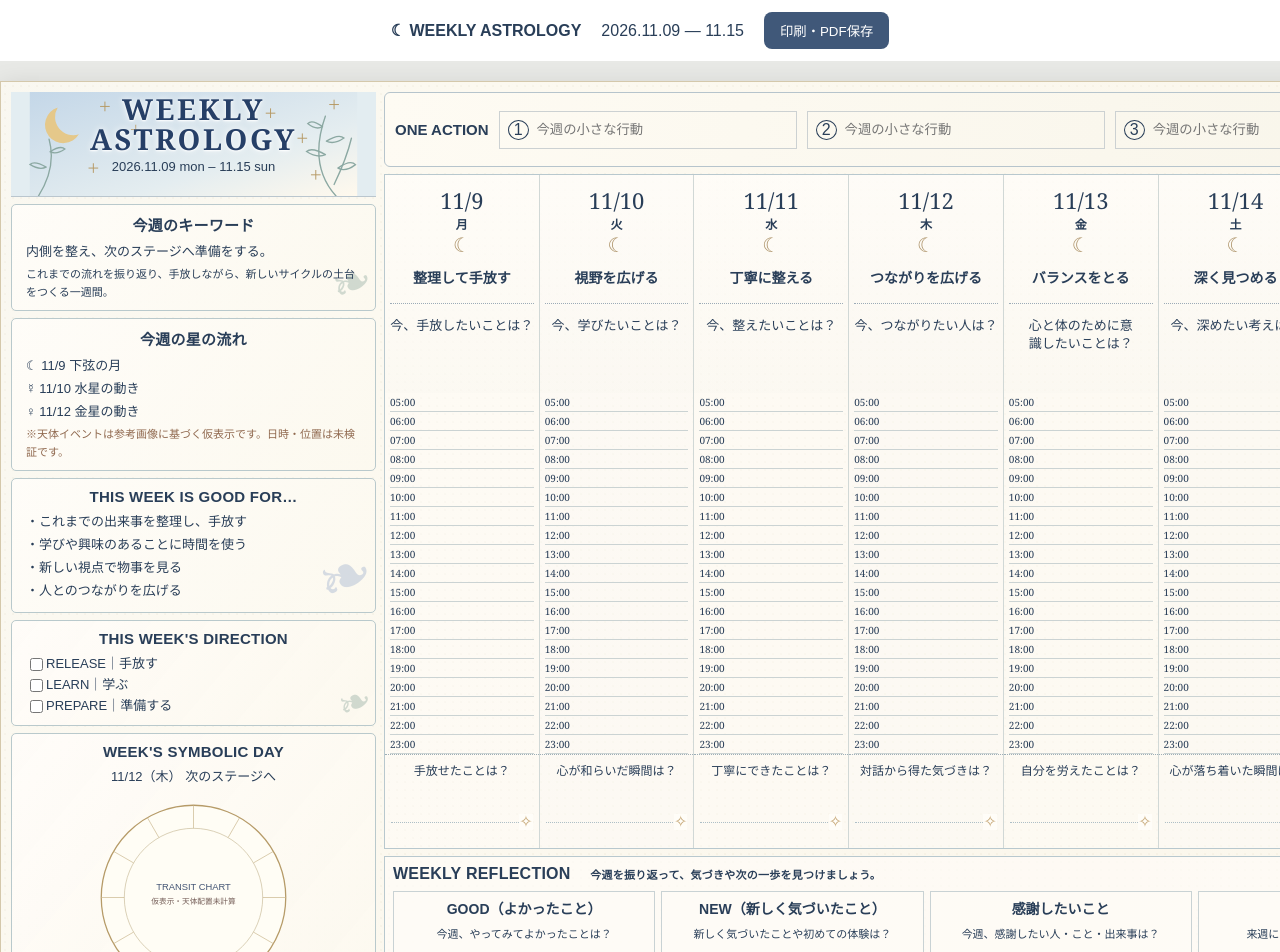
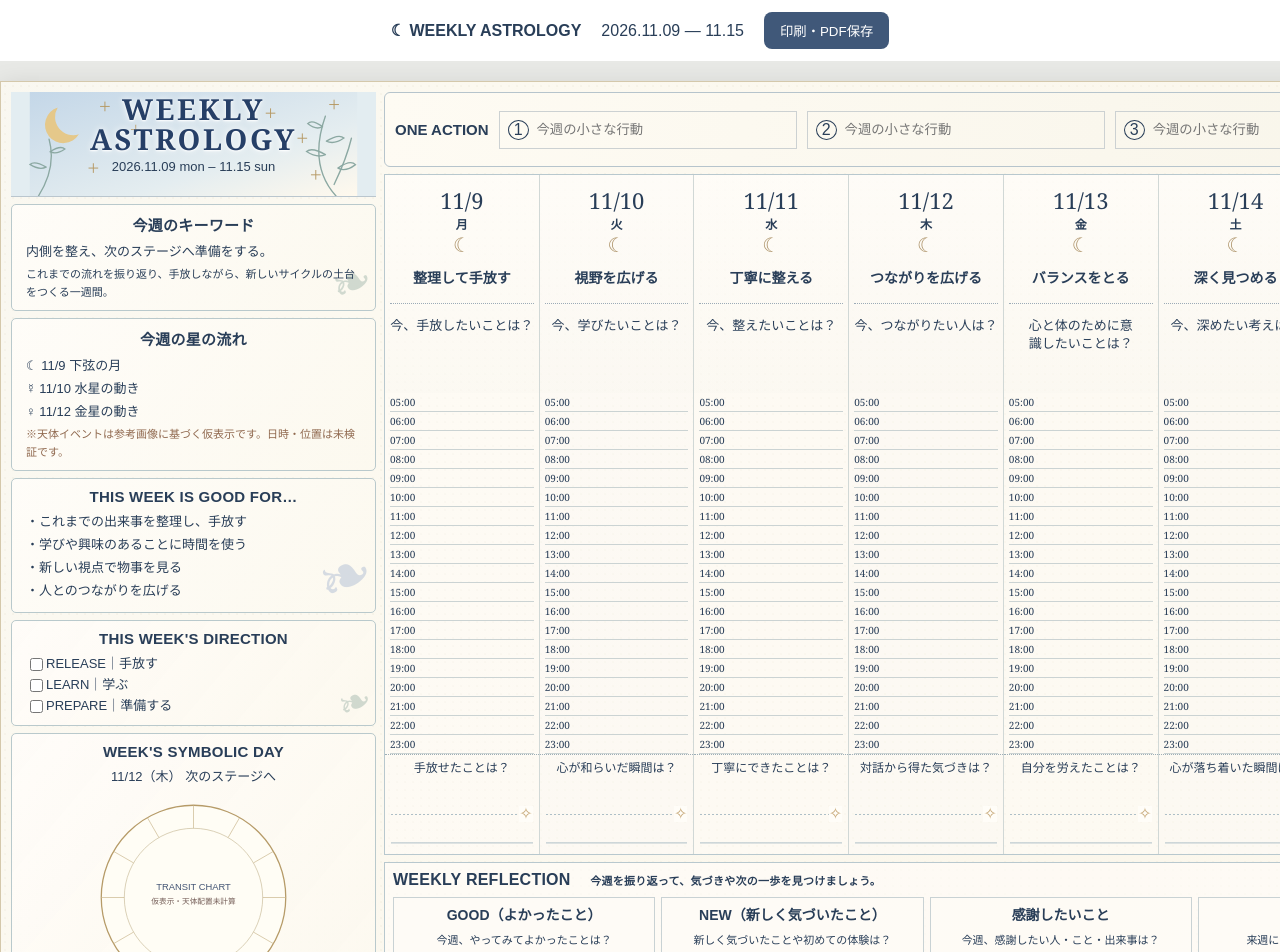
Before and after one commit to samansa3484-jpg/weekly-astrogy, a React (Vite) app: page / in a window 1280 px wide. Shown: the top 952 px of the page. Built offline with nearby package versions, Linux system fonts and the light colour scheme; a web font is replaced by a local one.

Commit message:
Place every evening star at right edge and raise writing rule for two lines

```diff
--- a/src/style.css
+++ b/src/style.css
@@ -303,3 +303,53 @@ aside section::after { content:none !important; display:none !important; }
   .night-question { font-size:12px; flex-basis:38px; }
   .night-writing textarea { font-size:12px; line-height:23px; }
 }
+
+/* Consistent two-line evening journal: rules above and below the second row.
+   All seven gold stars sit at the RIGHT end of the upper writing rule. */
+.night { height:100px; min-height:100px; padding:6px 6px 5px; }
+.night-question {
+  flex:0 0 27px;
+  min-height:27px;
+  max-height:27px;
+  font-size:12px;
+  line-height:1.3;
+}
+.night-writing { position:relative; flex:1 1 auto; min-height:0; }
+.night-writing::before {
+  content:"" !important;
+  display:block !important;
+  position:absolute;
+  left:0;
+  right:0;
+  top:43%;
+  height:1px;
+  border:0;
+  background:repeating-linear-gradient(to right,#aebfc7 0 2px,transparent 2px 4px);
+  pointer-events:none;
+}
+.night-writing::after {
+  content:"✧" !important;
+  display:block !important;
+  position:absolute !important;
+  left:auto !important;
+  right:0 !important;
+  top:43% !important;
+  bottom:auto !important;
+  transform:translateY(-50%) !important;
+  color:#c6a776;
+  font-size:16px;
+  line-height:1;
+  background:#fffdf8;
+  pointer-events:none;
+}
+.night-writing textarea {
+  background:linear-gradient(to bottom,transparent calc(90% - 1px),#aebfc7 90%,transparent calc(90% + 1px)) !important;
+  padding:1px 15px 1px 2px;
+  line-height:22px;
+  overflow:hidden;
+}
+@media print {
+  .night {height:100px;min-height:100px}
+  .night-question {flex-basis:27px;min-height:27px;max-height:27px}
+  .night-writing::before,.night-writing::after{top:43% !important}
+}
```
